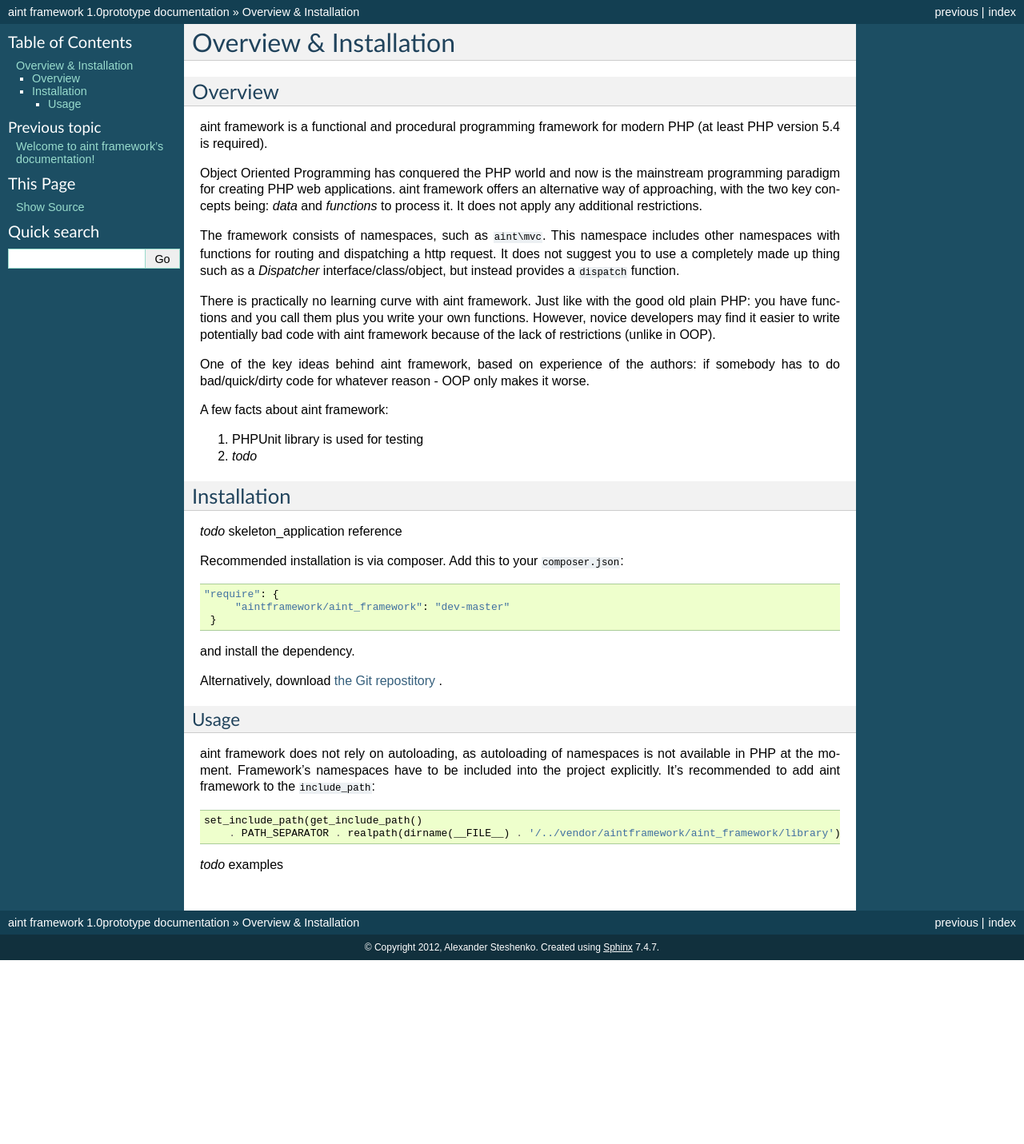
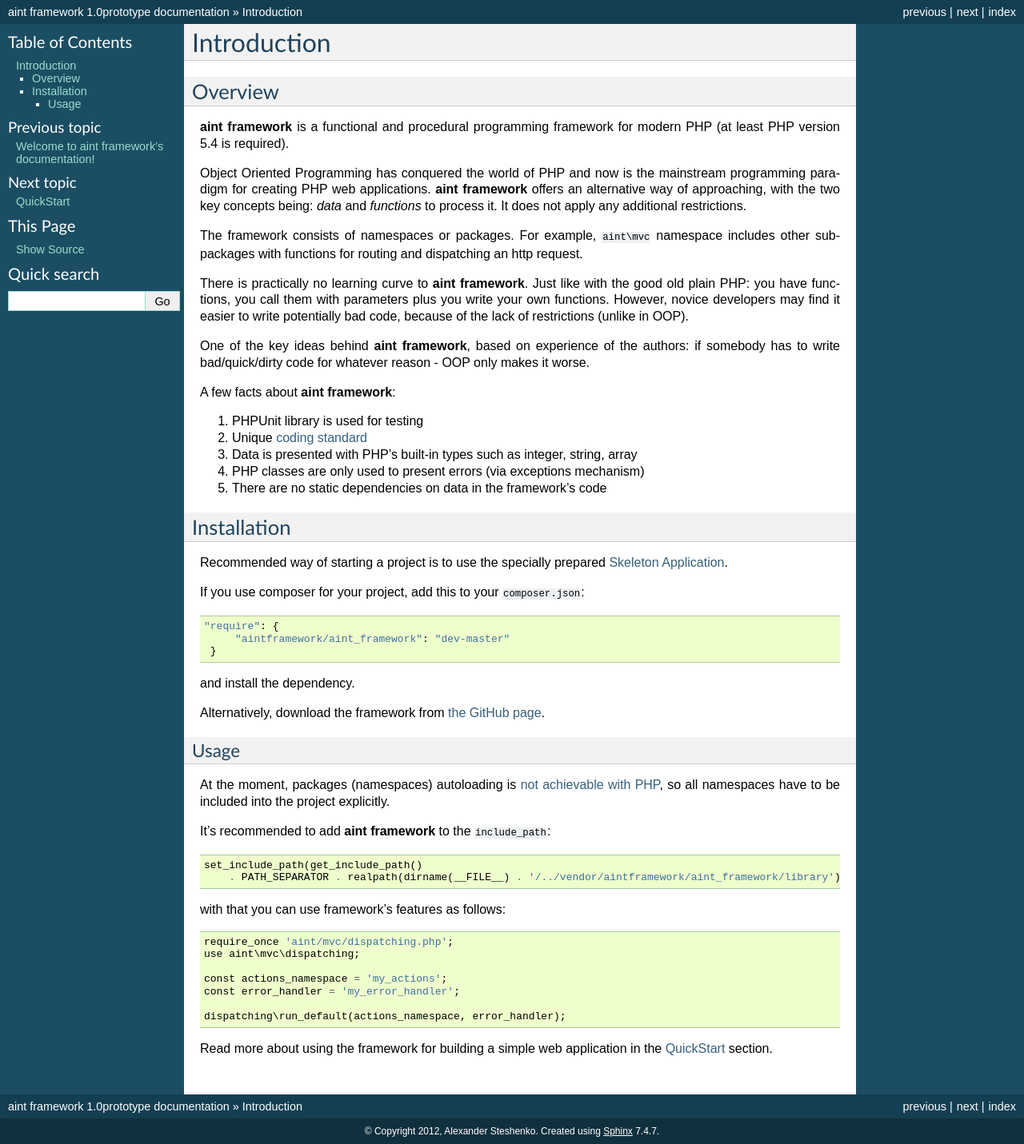
Before and after one commit to aintframework/aint_framework, a Sphinx documentation site: the page built from docs/introduction.rst, in a window 1280 px wide. Shown: the whole page at 80% size. Built offline with Sphinx 7.4.7, drawn with Linux system fonts in a browser that asks for light colours; before the commit the page ends 1201 px from its top, so only the background shows below that.

Commit message:
documentation draft, introduction completed, other document files prepared

```diff
--- /dev/null
+++ b/docs/development/standard.rst
@@ -0,0 +1,2 @@
+Coding Standard
+===============
--- a/docs/introduction.rst
+++ b/docs/introduction.rst
@@ -1,29 +1,32 @@
-Overview & Installation
-=======================
+Introduction
+============
 
 Overview
 --------
 
-aint framework is a functional and procedural programming framework for modern PHP (at least PHP version 5.4 is required).
+**aint framework** is a functional and procedural programming framework for modern PHP (at least PHP version 5.4 is required).
 
-Object Oriented Programming has conquered the PHP world and now is the mainstream programming paradigm for creating PHP web applications. aint framework offers an alternative way of approaching, with the two key concepts being: *data* and *functions* to process it. It does not apply any additional restrictions.
+Object Oriented Programming has conquered the world of PHP and now is the mainstream programming paradigm for creating PHP web applications. **aint framework** offers an alternative way of approaching, with the two key concepts being: *data* and *functions* to process it. It does not apply any additional restrictions.
 
-The framework consists of namespaces, such as ``aint\mvc``. This namespace includes other namespaces with functions for routing and dispatching a http request. It does not suggest you to use a completely made up thing such as a *Dispatcher* interface/class/object, but instead provides a ``dispatch`` function.
+The framework consists of namespaces or packages. For example, ``aint\mvc`` namespace includes other subpackages with functions for routing and dispatching an http request.
 
-There is practically no learning curve with aint framework. Just like with the good old plain PHP: you have functions and you call them plus you write your own functions. However, novice developers may find it easier to write potentially bad code with aint framework because of the lack of restrictions (unlike in OOP).
+There is practically no learning curve to **aint framework**. Just like with the good old plain PHP: you have functions,  you call them with parameters plus you write your own functions. However, novice developers may find it easier to write potentially bad code, because of the lack of restrictions (unlike in OOP).
 
-One of the key ideas behind aint framework, based on experience of the authors: if somebody has to do bad/quick/dirty code for whatever reason - OOP only makes it worse.
+One of the key ideas behind **aint framework**, based on experience of the authors: if somebody has to write bad/quick/dirty code for whatever reason - OOP only makes it worse.
 
-A few facts about aint framework:
+A few facts about **aint framework**:
 
 1. PHPUnit library is used for testing
-2. *todo*
+2. Unique :doc:`coding standard <development/standard>`
+3. Data is presented with PHP's built-in types such as integer, string, array
+4. PHP classes are only used to present errors (via exceptions mechanism)
+5. There are no static dependencies on data in the framework's code
 
 Installation
 ------------
-*todo* skeleton_application reference
+Recommended way of starting a project is to use the specially prepared :doc:`quickstart/skeleton`.
 
-Recommended installation is via composer. Add this to your ``composer.json``::
+If you use composer for your project, add this to your ``composer.json``::
 
    "require": {
         "aintframework/aint_framework": "dev-master"
@@ -31,14 +34,25 @@
 
 and install the dependency.
 
-Alternatively, download `the Git repostitory <https://github.com/aintframework/aint_framework>`_
-.
+Alternatively, download the framework from `the GitHub page <https://github.com/aintframework/aint_framework>`_.
 
 Usage
 ^^^^^
-aint framework does not rely on autoloading, as autoloading of namespaces is not available in PHP at the moment. Framework's namespaces have to be included into the project explicitly. It's recommended to add aint framework to the ``include_path``::
+At the moment, packages (namespaces) autoloading is `not achievable with PHP <http://blog.lcf.name/2012/06/php-namespace-autoload.html>`_, so all namespaces have to be included into the project explicitly.
+
+It's recommended to add **aint framework** to the ``include_path``::
 
  set_include_path(get_include_path()
      . PATH_SEPARATOR . realpath(dirname(__FILE__) . '/../vendor/aintframework/aint_framework/library'));
 
-*todo* examples
+with that you can use framework's features as follows::
+
+    require_once 'aint/mvc/dispatching.php';
+    use aint\mvc\dispatching;
+
+    const actions_namespace = 'my_actions';
+    const error_handler = 'my_error_handler';
+
+    dispatching\run_default(actions_namespace, error_handler);
+
+Read more about using the framework for building a simple web application in the :doc:`quickstart` section.
--- /dev/null
+++ b/docs/quickstart/overview.rst
@@ -0,0 +1,2 @@
+Application Overview
+====================
--- /dev/null
+++ b/docs/quickstart/skeleton.rst
@@ -0,0 +1,2 @@
+Skeleton Application
+====================
--- /dev/null
+++ b/docs/quickstart/structure.rst
@@ -0,0 +1,2 @@
+Application Structure
+=====================
--- /dev/null
+++ b/docs/reference.rst
@@ -0,0 +1,2 @@
+Namespaces & Functions reference
+================================
```
Also changed, not shown: docs/development.rst (added, +9 -0 lines), docs/index.rst (+3 -12 lines), docs/quickstart.rst (added, +15 -0 lines).
